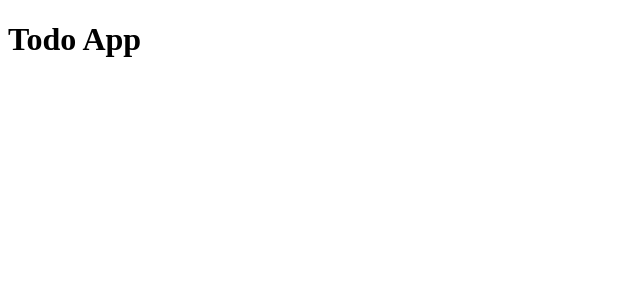
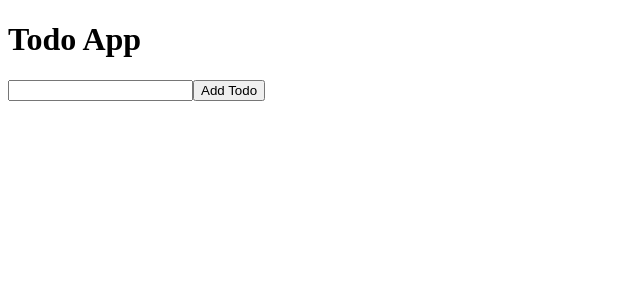
Before and after one commit to 02-c-react-projects/01-todo-app-redux, a React (Vite) app in the folder todo-app-redux/: page / in a window 1280 px wide. Shown: the top 300 px of the page, without its empty margins (0-640 px from the left). Built offline with nearby package versions, Linux system fonts and the light colour scheme.

Commit message:
create todo app using useState()

```diff
--- a/todo-app-redux/src/App.jsx
+++ b/todo-app-redux/src/App.jsx
@@ -1,11 +1,27 @@
 
+import { useState } from 'react'
 import './App.css'
+import TodoFrom from './TodoFrom'
+import TodoList from './TodoList'
 
 function App() {
+  const [todos, setTodos] = useState([])
+
+  const addTodo = (text) => {
+    setTodos([...todos, {id: todos.length_1, text, isCompleted: false}])
+  }
+
+  const toggleTodo = (id) => {
+    const list=[...todos]
+    list[id].isCompleted = !list[id].isCompleted
+    setTodos(list)
+  }
 
   return (
     <>
       <h1>Todo App</h1>
+      <TodoFrom addTodo={addTodo} />
+      <TodoList todos={todos} toggleTodo={toggleTodo} />
     </>
   )
 }
--- /dev/null
+++ b/todo-app-redux/src/TodoFrom.jsx
@@ -0,0 +1,24 @@
+import React, { useState } from 'react'
+
+export default function TodoFrom({addTodo}) {
+    const[text, setText] = useState('')
+
+    const handleSubmit = (e) => {
+        e.preventDefault()
+
+        addTodo(text)
+        setText('')
+    }
+  return (
+    <div>
+        <form onSubmit={handleSubmit}>
+            <input
+                type="text"
+                value={text}
+                onChange={(e) => setText(e.target.value)}
+            />
+            <button type='submit'>Add Todo</button>
+        </form>
+    </div>
+  )
+}
--- /dev/null
+++ b/todo-app-redux/src/TodoList.jsx
@@ -0,0 +1,20 @@
+import React from 'react'
+
+export default function TodoList({todos, toggleTodo}) {
+
+  return (
+    <div>
+        <ul>
+            {
+                todos.map( (todo,index) => (
+                    <li key={todo.id}>
+                        <span>{todo.text}</span>&nbsp;&nbsp;
+                        <span>{todo.isCompleted ? 'Completed' : 'Not Completed'}</span>
+                        <button onClick={() => toggleTodo(index)}>Toggle</button>
+                    </li>
+                ))
+            }
+        </ul>
+    </div>
+  )
+}
```
